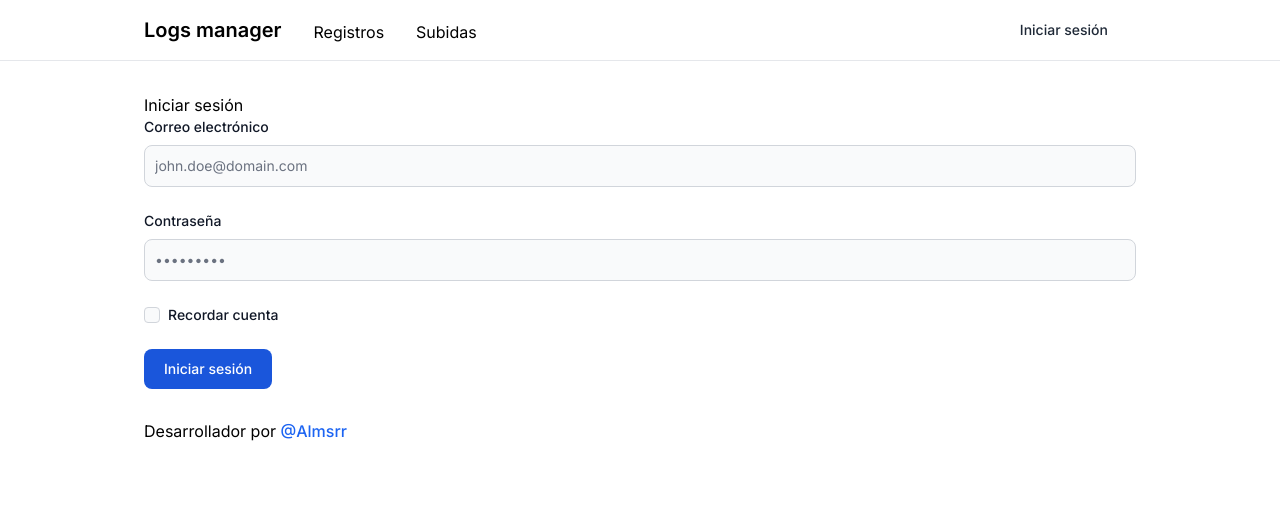
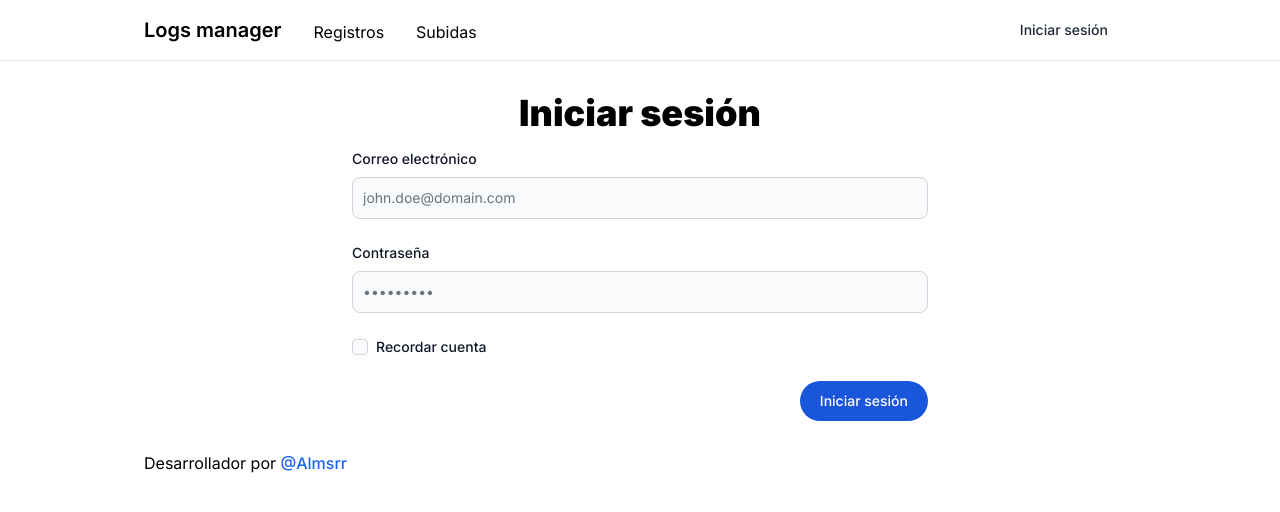
Before and after one commit to microboxlabs/nextjs-logs-manager, a Next.js app in the folder nextjs-logs-manager/: page /sign-in in a window 1280 px wide. Shown: the top 512 px of the page. Built offline with nearby package versions, Linux system fonts and the light colour scheme.

Commit message:
Style login page and form

```diff
--- a/nextjs-logs-manager/app/components/Button.tsx
+++ b/nextjs-logs-manager/app/components/Button.tsx
@@ -3,7 +3,7 @@ import type { BaseCompProps } from "../shared/types";
 
 type Props = BaseCompProps & {
   type?: "submit" | "button";
-  onClick: (e: React.ChangeEvent<HTMLButtonElement>) => void;
+  onClick?: (e: React.ChangeEvent<HTMLButtonElement>) => void;
 };
 
 export default function Button({ children, type, className }: Props) {
--- a/nextjs-logs-manager/app/components/NavigationBar.tsx
+++ b/nextjs-logs-manager/app/components/NavigationBar.tsx
@@ -13,7 +13,7 @@ export default function NavigationBar() {
         <div className="flex items-center lg:order-2">
           <Link
             href="/sign-in"
-            className="mr-2 rounded-lg px-4 py-2 text-sm font-medium text-gray-800 hover:bg-gray-50 focus:outline-none focus:ring-4 focus:ring-gray-300 lg:px-5 lg:py-2.5"
+            className="mr-2 rounded-full px-4 py-2 text-sm font-medium text-gray-800 hover:bg-gray-50 focus:outline-none focus:ring-4 focus:ring-gray-300 lg:px-5 lg:py-2.5"
           >
             Iniciar sesi&oacute;n
           </Link>
--- a/nextjs-logs-manager/app/components/SignInForm.tsx
+++ b/nextjs-logs-manager/app/components/SignInForm.tsx
@@ -3,6 +3,7 @@
 import { useForm } from "react-hook-form";
 
 import type { TSignInForm } from "@/app/shared/types";
+import Button from "./Button";
 
 export default function SignInForm() {
   const {
@@ -16,7 +17,7 @@ export default function SignInForm() {
   const submit = (data: TSignInForm) => {};
 
   return (
-    <form onSubmit={handleSubmit(submit)}>
+    <form onSubmit={handleSubmit(submit)} className="mx-auto max-w-xl">
       <div className="mb-6">
         <label
           htmlFor="email"
@@ -75,12 +76,11 @@ export default function SignInForm() {
           Recordar cuenta
         </label>
       </div>
-      <button
-        type="submit"
-        className="w-full rounded-lg bg-blue-700 px-5 py-2.5 text-center text-sm font-medium text-white hover:bg-blue-800 focus:outline-none focus:ring-4 focus:ring-blue-300 dark:bg-blue-600 dark:hover:bg-blue-700 dark:focus:ring-blue-800 sm:w-auto"
-      >
-        Iniciar sesi&oacute;n
-      </button>
+      <div className="flex justify-center md:justify-end">
+        <Button type="submit" className="w-full bg-blue-700 md:w-auto">
+          Iniciar sesi&oacute;n
+        </Button>
+      </div>
     </form>
   );
 }
--- a/nextjs-logs-manager/app/sign-in/page.tsx
+++ b/nextjs-logs-manager/app/sign-in/page.tsx
@@ -1,10 +1,11 @@
 import SignInForm from "../components/SignInForm";
+import Heading from "../components/Heading";
 
 export default function SignIn() {
   return (
-    <>
-      <h1>Iniciar sesi&oacute;n</h1>
+    <div>
+      <Heading className="mb-4 text-center">Iniciar sesi&oacute;n</Heading>
       <SignInForm />
-    </>
+    </div>
   );
 }
```
